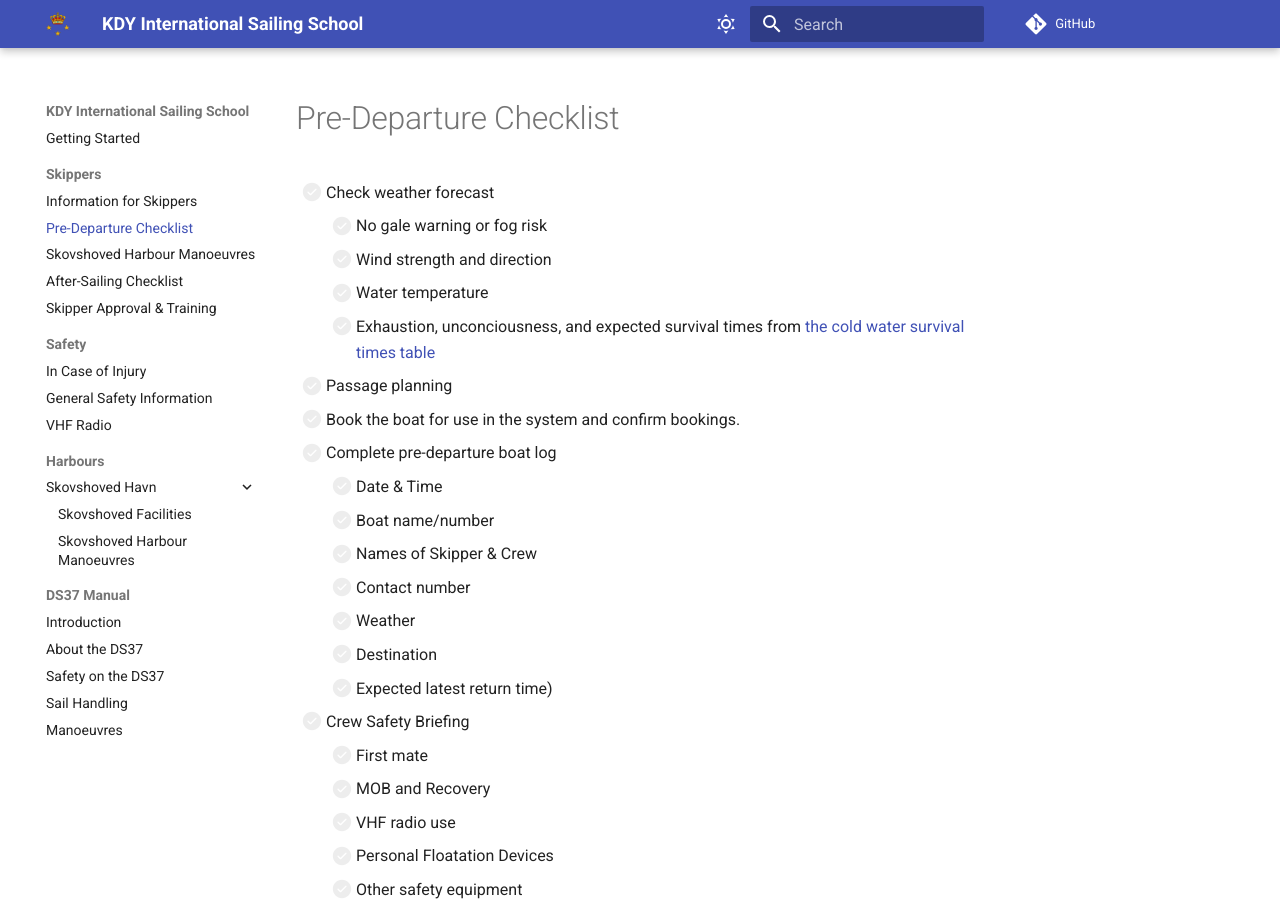
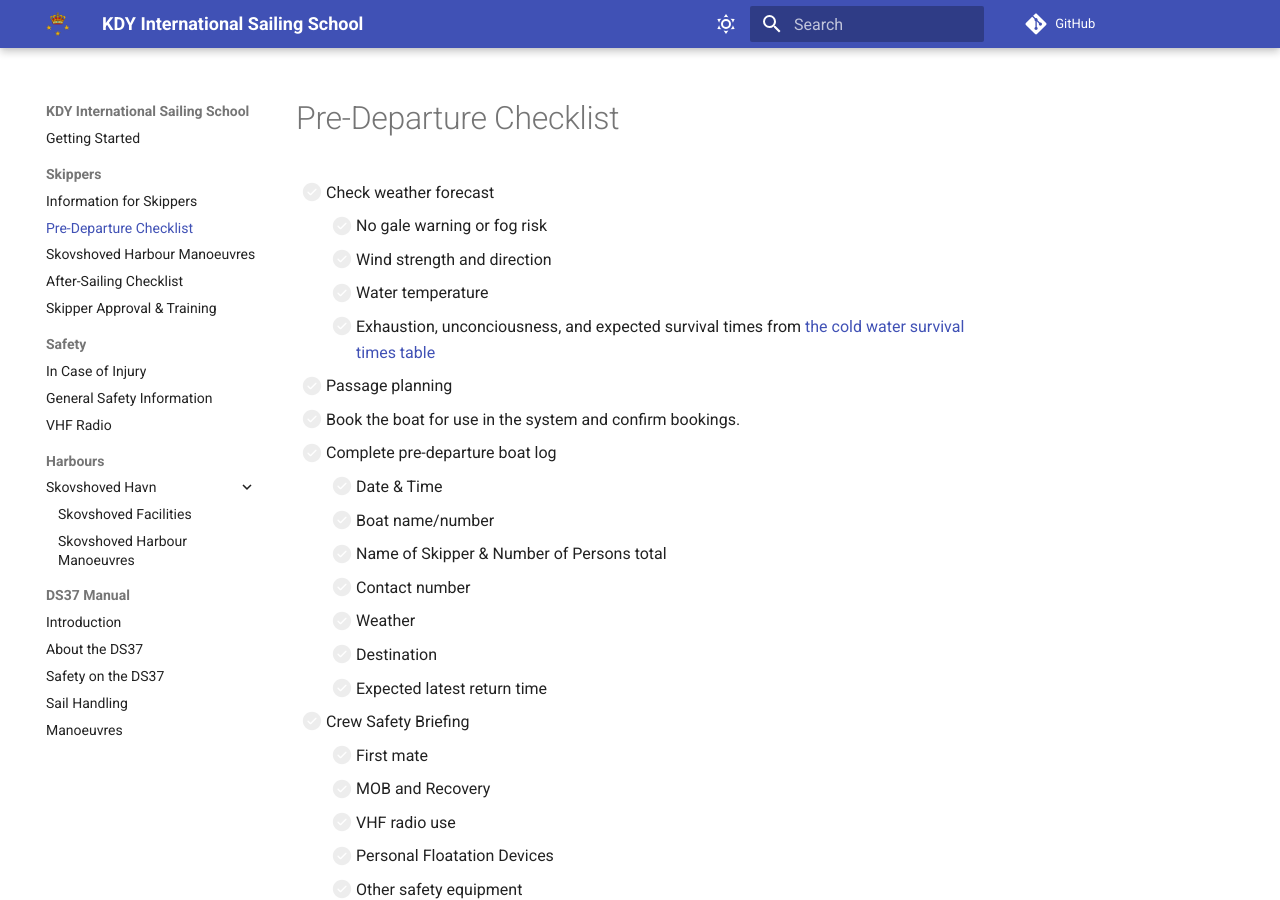
Before and after one commit to x123/kdy-iss, an MkDocs documentation site: the page built from docs/pre-departure-checklist.md, in a window 1280 px wide and 900 px high. Built offline with MkDocs 1.6.1 and Material for MkDocs 9.7.7, drawn with Linux system fonts in a browser that asks for light colours; comment, search, counter and statistics services are not loaded.

Commit message:
checklist typo

```diff
--- a/docs/pre-departure-checklist.md
+++ b/docs/pre-departure-checklist.md
@@ -9,11 +9,11 @@
 * [ ] Complete pre-departure boat log
     * [ ] Date & Time
     * [ ] Boat name/number
-    * [ ] Names of Skipper & Crew
+    * [ ] Name of Skipper & Number of Persons total
     * [ ] Contact number
     * [ ] Weather
     * [ ] Destination
-    * [ ] Expected latest return time)
+    * [ ] Expected latest return time
 * [ ] Crew Safety Briefing
     * [ ] First mate
     * [ ] MOB and Recovery
```
